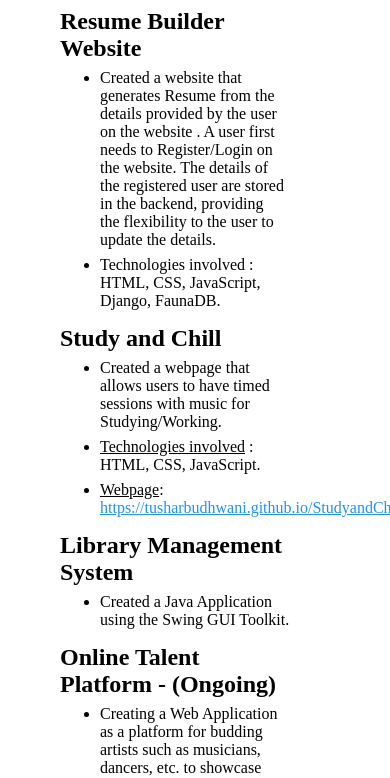
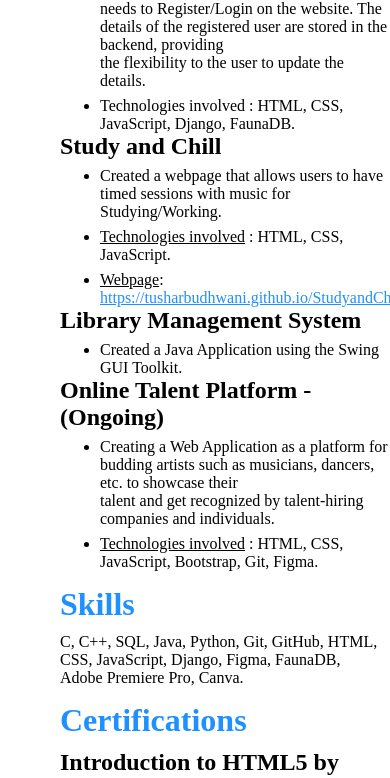
Before and after one commit to tusharbudhwani/Resume, a plain HTML site: page Tushar_Budhwani_CV.html in a window 390 px wide. Shown: the part 562-1340 px from the top of the page. Drawn offline with Linux system fonts and the light colour scheme.

Commit message:
Improve Responsiveness

```diff
--- a/Tushar_Budhwani_CV.html
+++ b/Tushar_Budhwani_CV.html
@@ -14,7 +14,7 @@
         }
 
         #fullBody {
-            margin: 70px 100px 50px 60px;
+            margin: 70px 0px 50px 60px;
             padding: 0px;
         }
 
@@ -26,7 +26,7 @@
 
         li {
             margin-top: 7px;
-        }
+        }0o
 
         #subcategory {
             margin-top: 15px;
```
